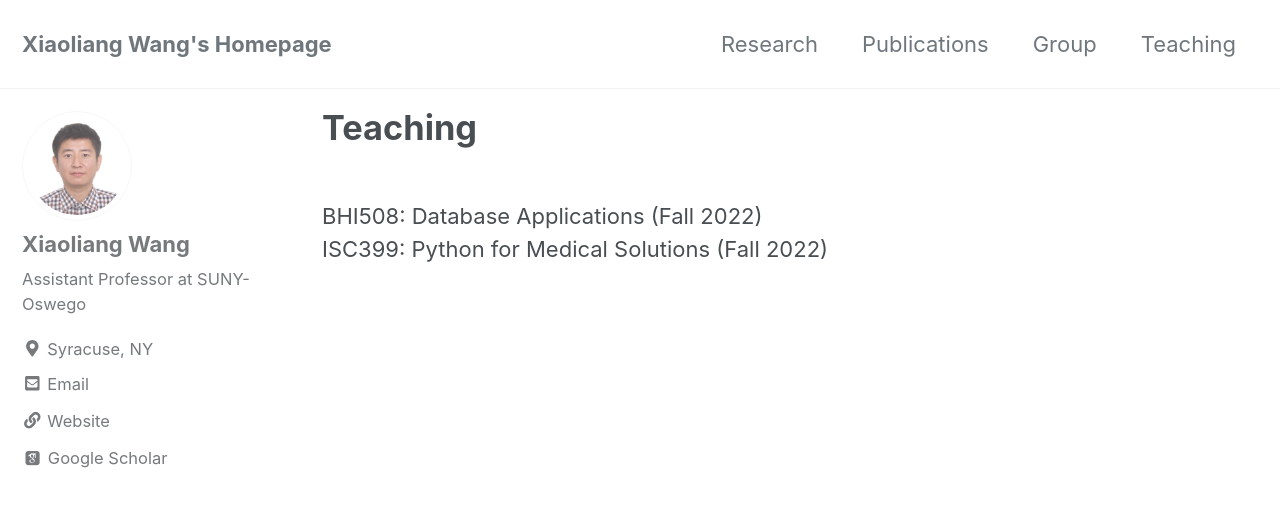
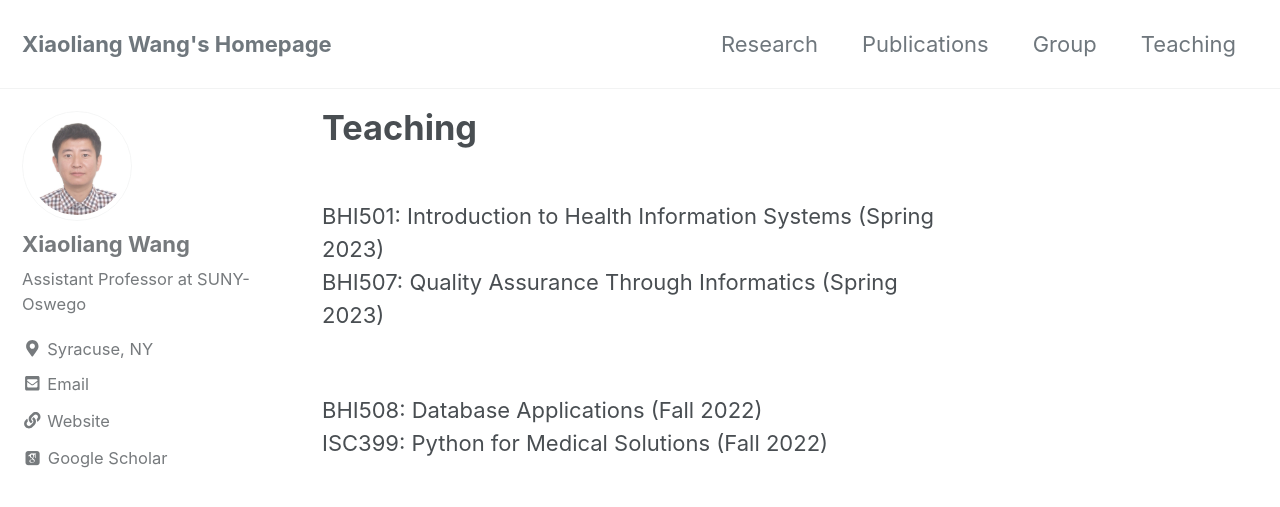
Before and after one commit to wang-xiaoliang/wang-xiaoliang.github.io, a Jekyll site: the page built from _pages/teaching.md, in a window 1280 px wide and 900 px high. Shown: the top 507 px of the window. Built offline with Jekyll 4.4.1, drawn with Linux system fonts in a browser that asks for light colours; cached includes are drawn as plain includes; nearby versions of some CDN libraries; some web fonts are replaced.

Commit message:
add spring course

```diff
--- a/_pages/teaching.md
+++ b/_pages/teaching.md
@@ -5,6 +5,9 @@ permalink: /teaching/
 author_profile: true
 ---
 
+<br>
+BHI501: Introduction to Health Information Systems (Spring 2023) <br>
+BHI507: Quality Assurance Through Informatics (Spring 2023)
 
 <br>
 BHI508: Database Applications (Fall 2022) <br>
```
